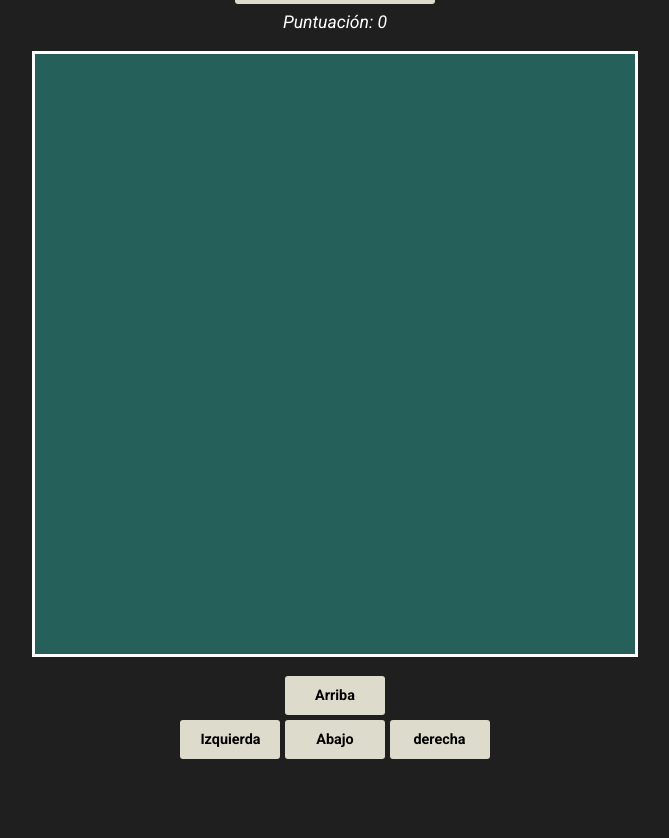
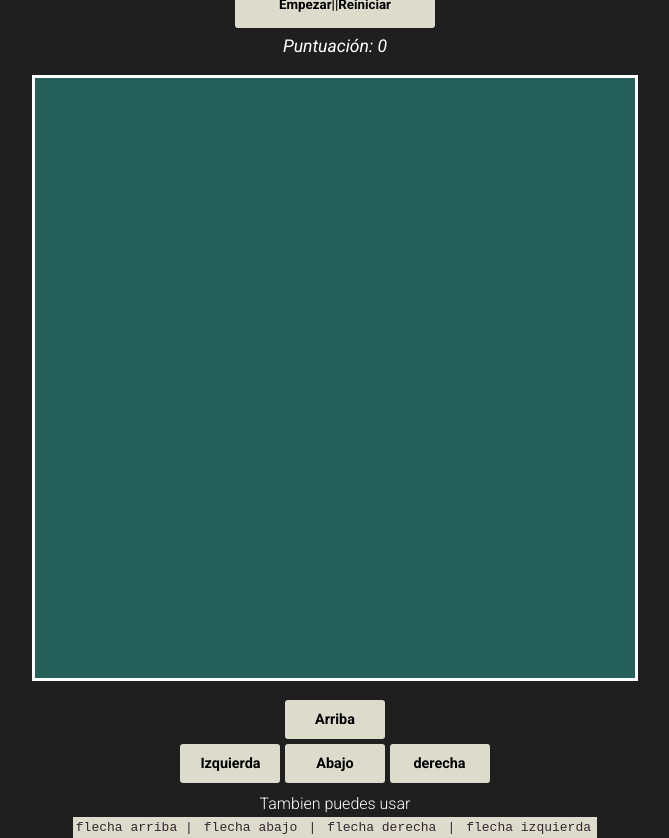
Before and after one commit to AlvezMatiass/FRIV, a website: page pages/serpiente.html in a window 1280 px wide. Shown: the whole page, without its empty margins (305-974 px from the left). Before the commit the page ends 800 px from the top, so only its background shows below. Drawn offline with Linux system fonts and the light colour scheme.

Commit message:
serpiente y menu cambios

```diff
--- a/pages/serpiente.html
+++ b/pages/serpiente.html
@@ -439,12 +439,14 @@
             <button id="s_abajo" class="s_btn">Abajo</button>
             <button id="s_derecha" class="s_btn">derecha</button>
         </div>
-    </div>
-
-    <div id="perder_cartel">
-        <div class="perder_conteiner">
-            <p>Perdiste</p>
-            <button id="perder_ok">OK</button>
+        <div class="s_flechas">
+            <p>Tambien puedes usar</p>
+            <div>
+                <kbd>flecha arriba</kdb> |
+                <kbd>flecha abajo</kbd> |
+                <kbd>flecha derecha</kbd> |
+                <kbd>flecha izquierda</kbd>
+            </div>
         </div>
     </div>
 
--- a/scss/_serpiente.scss
+++ b/scss/_serpiente.scss
@@ -92,6 +92,23 @@
     text-align: center;
 }
 
+.s_flechas {
+    display: flex;
+    flex-direction: column;
+    margin: .5rem 0 0 0;
+    p {
+        font-weight: 300;
+    }
+    div {
+        margin: .2rem 0 0 0;
+        kbd {
+            background-color: #DDDBCB;
+            color: #30292F;
+            padding: .2rem;
+        }
+    }
+}
+
 @media (max-width: 630px) {
     #s_tablero {
         width: 406px;
@@ -107,6 +124,9 @@
         width: 80px;
         margin: .1rem .009rem;
     }
+    .s_flechas {
+        display: none;
+    }
 }
 
 @media (max-width: 430px) {
```
Also changed, not shown: pages/juegos.html (+6 -6 lines), css/style.css.
